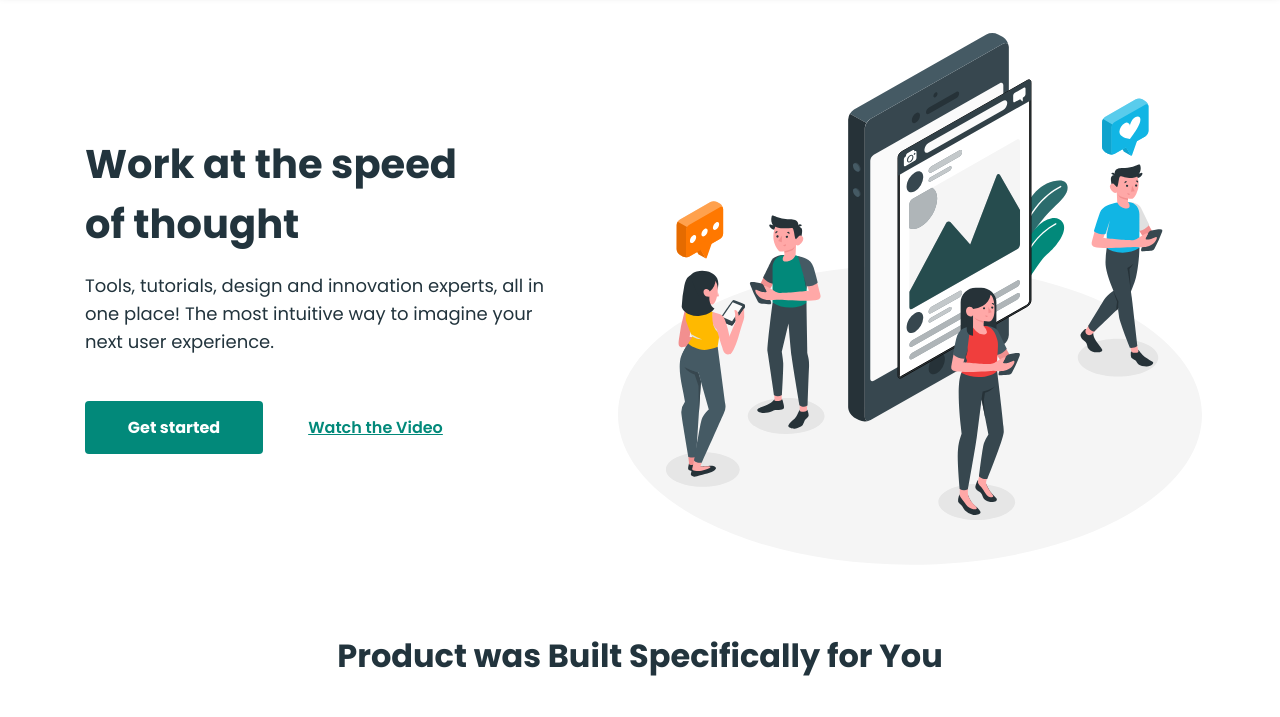
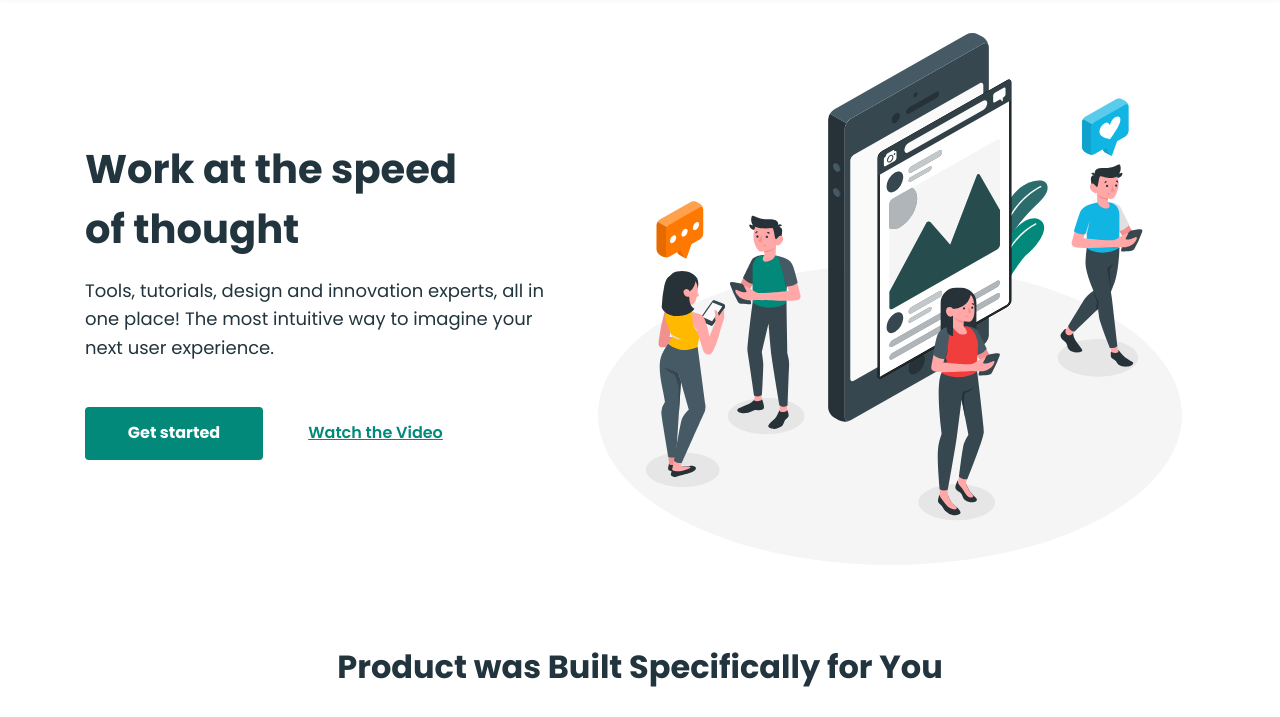
Before and after one commit to bohdan-miskov/practical-lesson-project, a plain HTML site: page index.html in a window 1280 px wide. Shown: the part 83-800 px from the top of the page. Drawn offline with nearby package versions, Linux system fonts and the light colour scheme; a web font is replaced by a local one.

Commit message:
Replace back hero image

```diff
--- a/css/styles.css
+++ b/css/styles.css
@@ -273,27 +273,14 @@ img {
 
 .hero-container {
   text-align: center;
-  background-image: url(../images/product-page-images/hero-img.svg);
-  background-size: 338px 311px;
-  background-repeat: no-repeat;
-  background-position: top;
-  padding-top: 311px;
 }
 
 @media only screen and (min-width: 768px) {
   .hero-container {
+    display: flex;
+    flex-direction: row-reverse;
+    align-items: center;
     text-align: start;
-    background-repeat: no-repeat;
-    background-position: right top;
-    padding-top: 0;
-  }
-}
-
-@media only screen and (min-width: 1150px) {
-  .hero-container {
-    background-size: 610px 555px;
-    padding-top: 112px;
-    padding-bottom: 112px;
   }
 }
 
@@ -304,12 +291,12 @@ img {
 @media only screen and (min-width: 768px) {
   .hero-content {
     text-align: start;
-    max-width: 416px;
   }
 }
 
 @media only screen and (min-width: 1150px) {
   .hero-content {
+    margin-right: auto;
     max-width: 465px;
   }
 }
@@ -402,6 +389,13 @@ img {
     cursor: pointer;
     background-color: transparent;
     transition: color 250ms ease-in;
+  }
+}
+
+@media only screen and (min-width: 1150px) {
+  .hero-image {
+    width: 610px;
+    height: 555px;
   }
 }
 
--- a/index.html
+++ b/index.html
@@ -80,14 +80,14 @@
       <!-- Main page section -->
       <section class="hero-section">
         <div class="container hero-container">
-          <!-- <img
+          <img
             class="hero-image"
             src="./images/product-page-images/hero-img.svg"
             alt="hero-img"
             width="338"
             height="311"
             loading="eager"
-          /> -->
+          />
           <div class="hero-content">
             <h1 class="hero-title">Work at the speed of thought</h1>
             <p class="hero-text">
```
